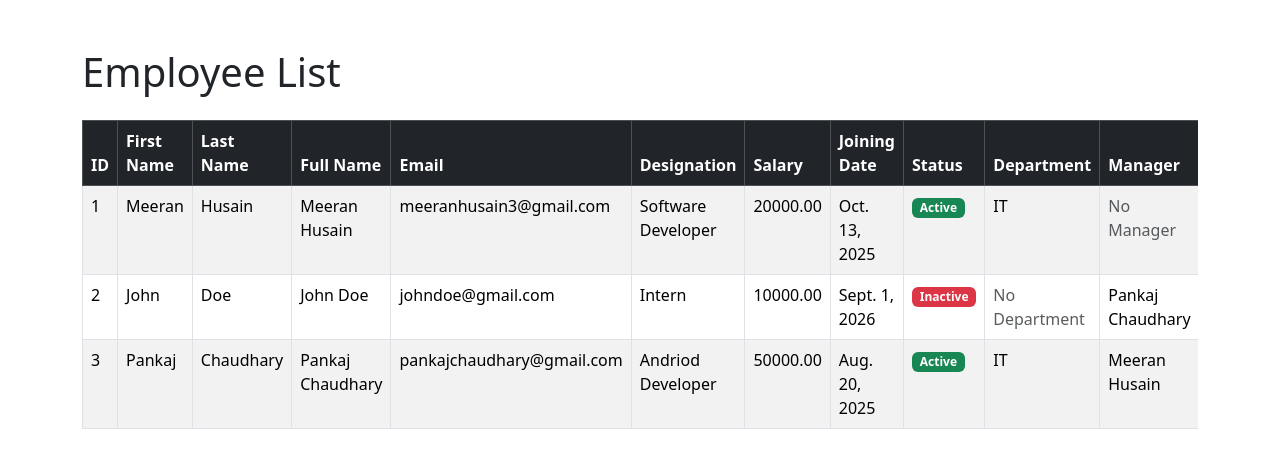
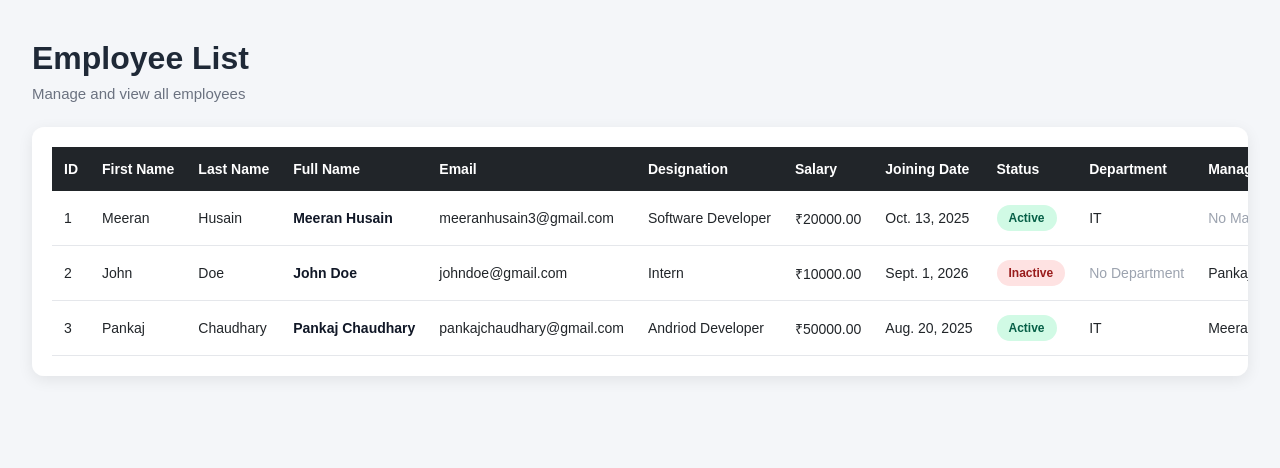
Before and after one commit to MeeranHusain/Django, a Django app: page / in a window 1280 px wide. Shown: the top 468 px of the page. Run offline with Django 5.2, Linux system fonts and the light colour scheme; data comes from the database, SQL or seed files in the repository; both versions use the stored data as it was after the commit.

Commit message:
Add .gitignore, update settings for environment variables, and enhance home template with new CSS styles

```diff
--- a/Employee_main/settings.py
+++ b/Employee_main/settings.py
@@ -11,6 +11,7 @@ https://docs.djangoproject.com/en/6.1/ref/settings/
 """
 
 from pathlib import Path
+import os
 
 # Build paths inside the project like this: BASE_DIR / 'subdir'.
 BASE_DIR = Path(__file__).resolve().parent.parent
@@ -20,7 +21,7 @@ BASE_DIR = Path(__file__).resolve().parent.parent
 # See https://docs.djangoproject.com/en/6.1/howto/deployment/checklist/
 
 # SECURITY WARNING: keep the secret key used in production secret!
-SECRET_KEY = 'django-insecure-m7_nj25@&$sk9es791u6yz)!#yr#awl1&)es!@finxqin7wm^('
+SECRET_KEY = os.getenv('DJANGO_SECRET_KEY')
 
 # SECURITY WARNING: don't run with debug turned on in production!
 DEBUG = True
@@ -118,7 +119,8 @@ USE_TZ = True
 # https://docs.djangoproject.com/en/6.1/howto/static-files/
 
 STATIC_URL = 'static/'
-
+STATIC_ROOT = BASE_DIR / 'static'
+STATICFILES_DIRS = [BASE_DIR / 'Employee_main' / 'static']
 
 # Email
 # https://docs.djangoproject.com/en/6.1/topics/email/#topic-email-configuration
--- /dev/null
+++ b/Employee_main/static/css/style.css
@@ -0,0 +1,191 @@
+/* ==============================
+   General Page
+   ============================== */
+
+* {
+    box-sizing: border-box;
+}
+
+body {
+    margin: 0;
+    padding: 0;
+    font-family: Arial, Helvetica, sans-serif;
+    background-color: #f4f6f9;
+    color: #212529;
+}
+
+
+/* ==============================
+   Main Container
+   ============================== */
+
+.container {
+    width: 95%;
+    max-width: 1600px;
+    margin: 40px auto;
+}
+
+
+/* ==============================
+   Page Header
+   ============================== */
+
+.page-header {
+    margin-bottom: 25px;
+}
+
+.page-header h1 {
+    margin: 0;
+    font-size: 32px;
+    font-weight: 700;
+    color: #1f2937;
+}
+
+.page-header p {
+    margin-top: 8px;
+    color: #6b7280;
+    font-size: 15px;
+}
+
+
+/* ==============================
+   Table Container
+   ============================== */
+
+.table-container {
+    width: 100%;
+    background-color: #ffffff;
+    border-radius: 12px;
+    padding: 20px;
+    box-shadow: 0 4px 15px rgba(0, 0, 0, 0.08);
+    overflow-x: auto;
+}
+
+
+/* ==============================
+   Employee Table
+   ============================== */
+
+.employee-table {
+    width: 100%;
+    border-collapse: collapse;
+    min-width: 1200px;
+}
+
+
+/* ==============================
+   Table Header
+   ============================== */
+
+.employee-table thead {
+    background-color: #212529;
+    color: #ffffff;
+}
+
+.employee-table th {
+    padding: 14px 12px;
+    text-align: left;
+    font-size: 14px;
+    font-weight: 600;
+    white-space: nowrap;
+}
+
+
+/* ==============================
+   Table Body
+   ============================== */
+
+.employee-table td {
+    padding: 14px 12px;
+    border-bottom: 1px solid #e5e7eb;
+    font-size: 14px;
+    white-space: nowrap;
+}
+
+
+/* ==============================
+   Row Hover
+   ============================== */
+
+.employee-table tbody tr {
+    transition: background-color 0.2s ease;
+}
+
+.employee-table tbody tr:hover {
+    background-color: #f8fafc;
+}
+
+
+/* ==============================
+   Employee Name
+   ============================== */
+
+.employee-name {
+    font-weight: 600;
+    color: #111827;
+}
+
+
+/* ==============================
+   Status
+   ============================== */
+
+.status {
+    display: inline-block;
+    padding: 6px 12px;
+    border-radius: 20px;
+    font-size: 12px;
+    font-weight: 600;
+}
+
+.active {
+    background-color: #d1fae5;
+    color: #065f46;
+}
+
+.inactive {
+    background-color: #fee2e2;
+    color: #991b1b;
+}
+
+
+/* ==============================
+   Muted Text
+   ============================== */
+
+.muted {
+    color: #9ca3af;
+}
+
+
+/* ==============================
+   No Data
+   ============================== */
+
+.no-data {
+    text-align: center !important;
+    padding: 30px !important;
+    color: #6b7280;
+    font-size: 15px;
+}
+
+
+/* ==============================
+   Responsive Design
+   ============================== */
+
+@media (max-width: 768px) {
+
+    .container {
+        width: 95%;
+        margin: 25px auto;
+    }
+
+    .page-header h1 {
+        font-size: 26px;
+    }
+
+    .table-container {
+        padding: 12px;
+    }
+}
--- a/templates/home.html
+++ b/templates/home.html
@@ -2,23 +2,25 @@
 
 <!DOCTYPE html>
 <html lang="en">
+
 <head>
     <meta charset="UTF-8">
     <meta name="viewport" content="width=device-width, initial-scale=1.0">
     <title>Employee List</title>
-    <!-- Bootstrap CSS -->
-    <link href="https://cdn.jsdelivr.net/npm/bootstrap@5.3.8/dist/css/bootstrap.min.css" rel="stylesheet">
     <!-- Custom CSS -->
-    <link rel="stylesheet" href="{% static 'employees/css/style.css' %}">
+    <link rel="stylesheet" href="{% static 'css/style.css' %}">
 </head>
 
 <body>
+    <div class="container">
+        <div class="page-header">
+            <h1>Employee List</h1>
+            <p>Manage and view all employees</p>
+        </div>
 
-    <div class="container mt-5">
-        <h1 class="mb-4">Employee List</h1>
-        <div class="table-responsive">
-            <table class="table table-bordered table-striped table-hover">
-                <thead class="table-dark">
+        <div class="table-container">
+            <table class="employee-table">
+                <thead>
                     <tr>
                         <th>ID</th>
                         <th>First Name</th>
@@ -35,29 +37,35 @@
                 </thead>
 
                 <tbody>
-
                     {% for emp in employees %}
                     <tr>
                         <td>{{ emp.id }}</td>
                         <td>{{ emp.first_name }}</td>
                         <td>{{ emp.last_name }}</td>
-                            <td>{{ emp.full_name }}</td>
+                        <td class="employee-name">{{ emp.full_name }}</td>
                         <td>{{ emp.email }}</td>
                         <td>{{ emp.designation }}</td>
-                            <td>{{ emp.salary }}</td>
+                        <td>₹{{ emp.salary }}</td>
                         <td>{{ emp.joining_date }}</td>
                         <td>
                             {% if emp.is_active %}
-                                    <span class="badge bg-success">Active</span>
+                                <span class="status active">
+                                    Active
+                                </span>
                             {% else %}
-                                    <span class="badge bg-danger">Inactive</span>
+                                <span class="status inactive">
+                                    Inactive
+                                </span>
                             {% endif %}
                         </td>
+
                         <td>
                             {% if emp.department %}
                                 {{ emp.department.dept_name }}
                             {% else %}
-                                    <span class="text-muted">No Department</span>
+                                <span class="muted">
+                                    No Department
+                                </span>
                             {% endif %}
                         </td>
 
@@ -65,7 +73,9 @@
                             {% if emp.manager %}
                                 {{ emp.manager.full_name }}
                             {% else %}
-                                    <span class="text-muted">No Manager</span>
+                                <span class="muted">
+                                    No Manager
+                                </span>
                             {% endif %}
                         </td>
                     </tr>
@@ -73,7 +83,7 @@
                     {% empty %}
 
                     <tr>
-                            <td colspan="11" class="text-center">
+                        <td colspan="11" class="no-data">
                             No employees found.
                         </td>
                     </tr>
@@ -84,7 +94,5 @@
             </table>
         </div>
     </div>
-    <!-- Bootstrap JS -->
-    <script src="https://cdn.jsdelivr.net/npm/bootstrap@5.3.8/dist/js/bootstrap.bundle.min.js"></script>
 </body>
 </html>
```
Also changed, not shown: db.sqlite3, employees/static/employees/css/style.css (deleted), 1 other file. Lines whose indentation alone changed are shown as unchanged.
